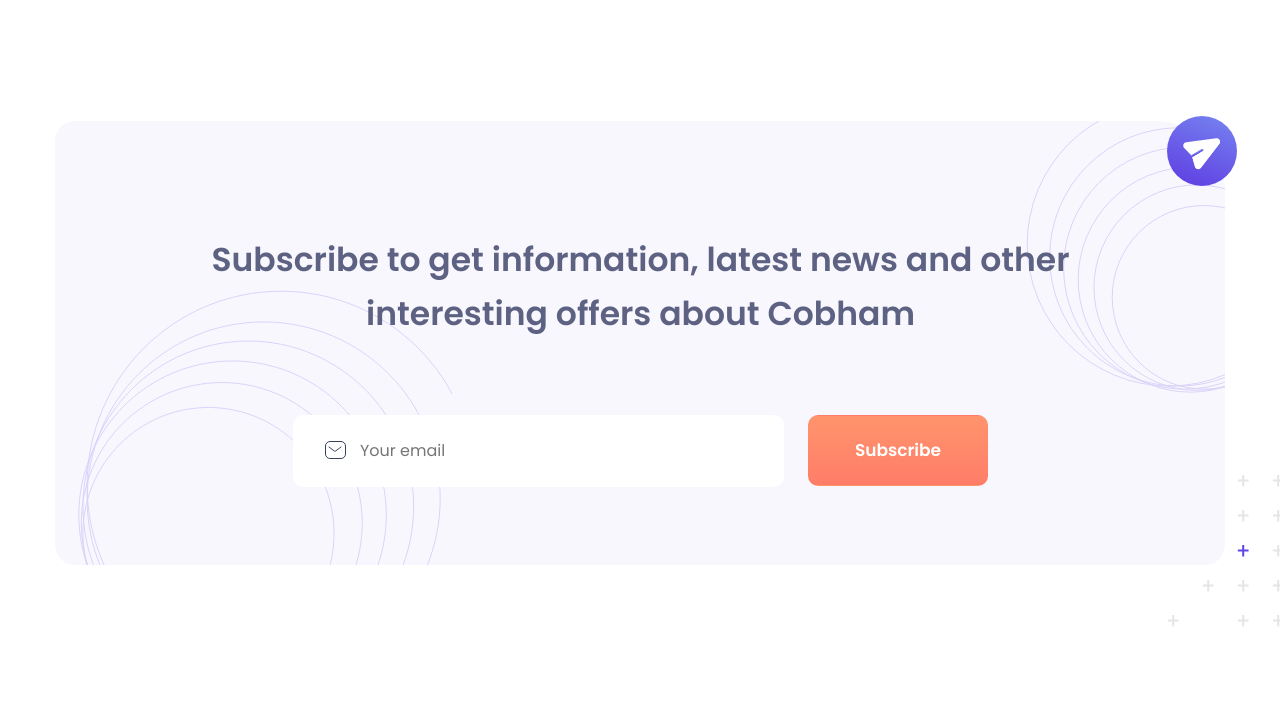
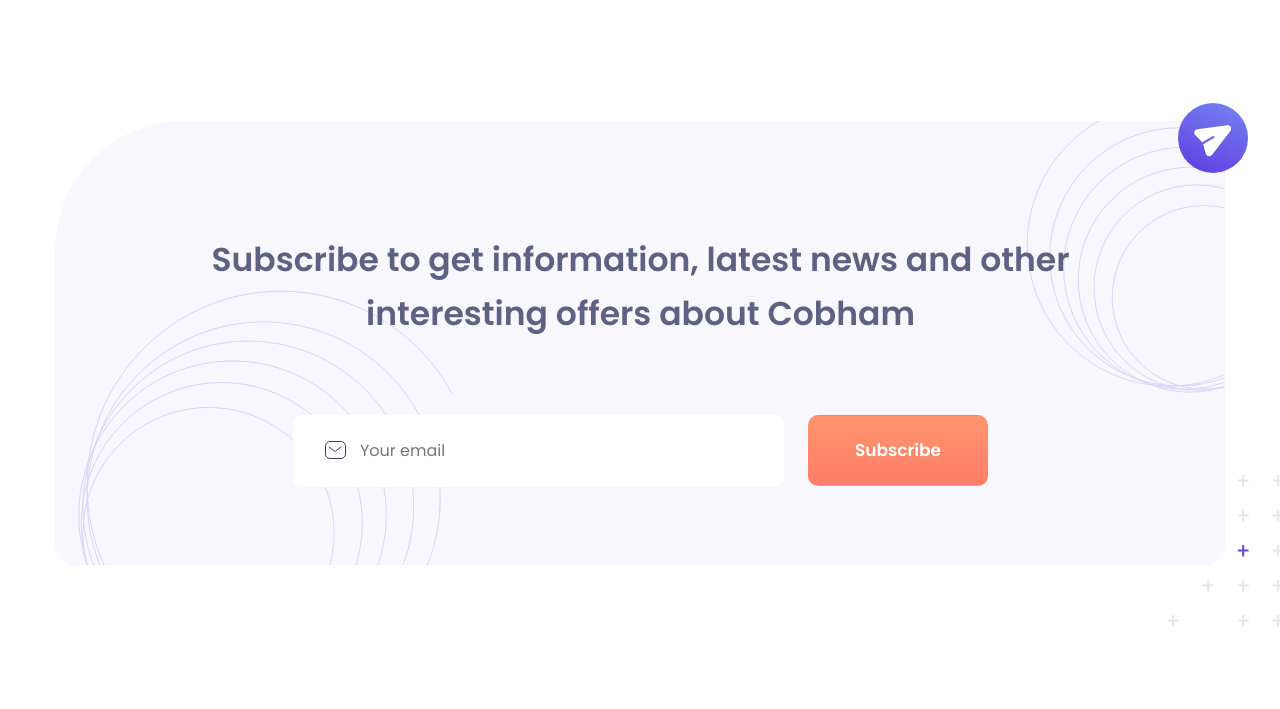
Before and after one commit to Eugene-Spain/HW_9_Yevhen_Kozelskyi, a plain HTML site: page index.html in a window 1280 px wide. Shown: the part 3727-4436 px from the top of the page. Drawn offline with nearby package versions, Linux system fonts and the light colour scheme; a web font is replaced by a local one.

Commit message:
commit border subscription/wrong figma info

```diff
--- a/styles/style.css
+++ b/styles/style.css
@@ -834,7 +834,7 @@
 .subscribe__wrapper {
     margin-top: 124px;
     padding: 79px 155px 78px 156px;
-    border-radius: 20px 69px 20px 20px;
+    border-radius: 129px 20px 20px 20px;
     background: var(--light-color, #f9f7fe);
     display: flex;
     flex-direction: column;
@@ -927,8 +927,8 @@
     width: 70px;
     height: 70px;
     position: absolute;
-    top: -1%;
-    right: -1%;
+    top: -4%;
+    right: -2%;
     z-index: 15;
 
 }
```
